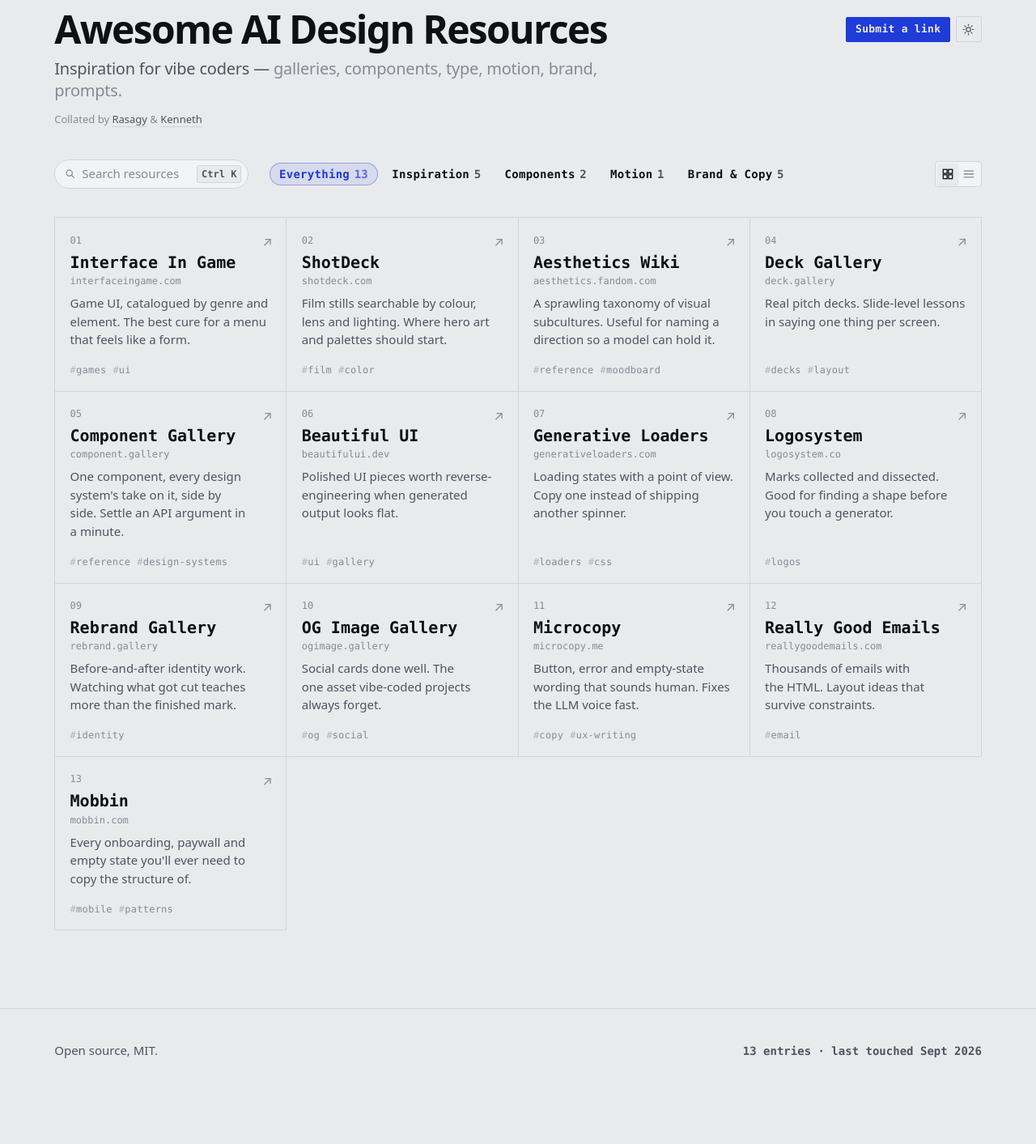
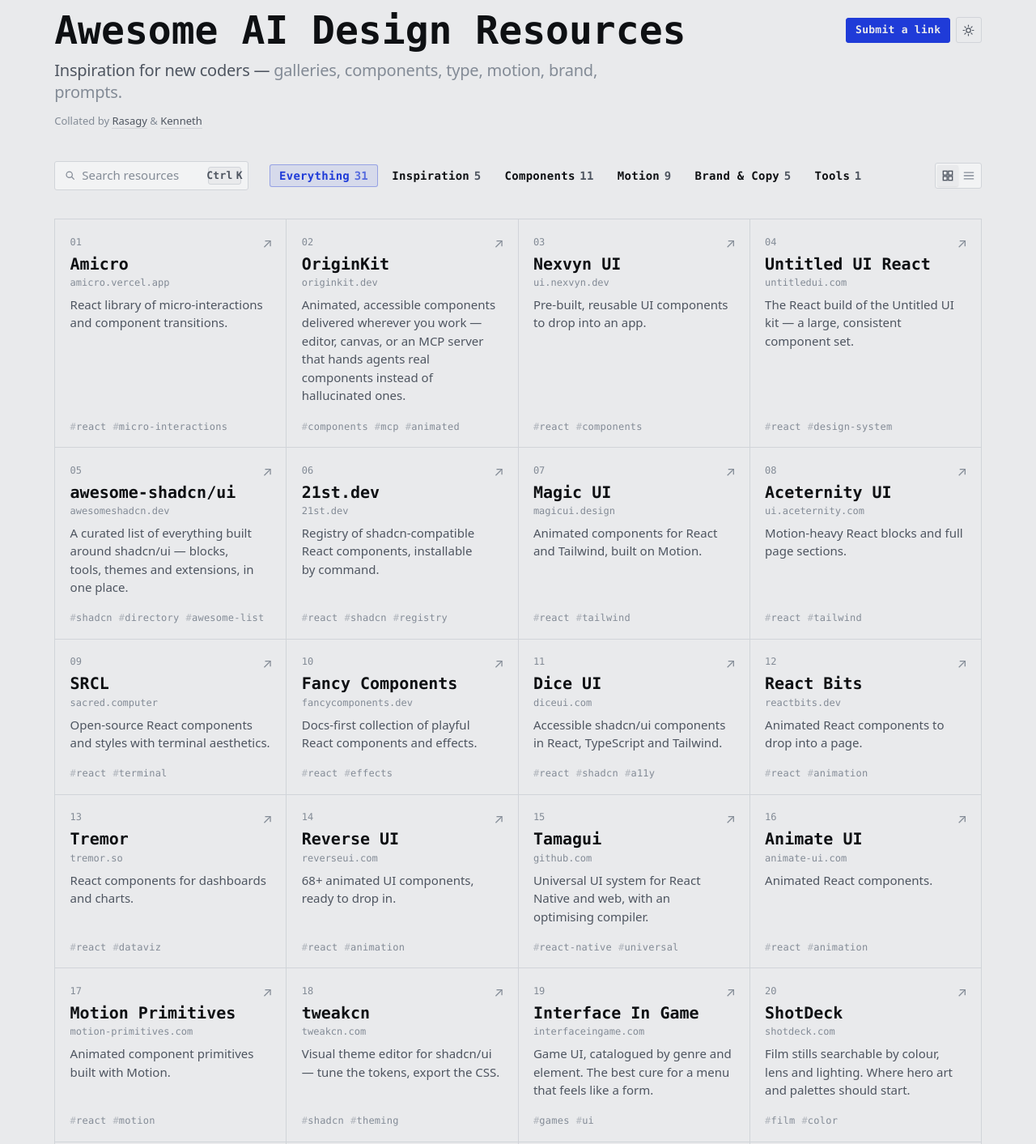
Before and after one commit to rasagy/awesome-ai-design-resources, a plain HTML site: page index.html in a window 1280 px wide. Shown: the part 24-1437 px from the top of the page at 81% size. Before the commit the page ends 1398 px from the top, so only its background shows below. Drawn offline with Linux system fonts and the light colour scheme; a web font is replaced by a local one.

Commit message:
added some more links and some minor UI alignments

```diff
--- a/assets/app.js
+++ b/assets/app.js
@@ -8,8 +8,6 @@
   q:      document.getElementById('q'),
   count:  document.getElementById('count'),
   empty:  document.getElementById('empty'),
-  total:  document.getElementById('total'),
-  updated:document.getElementById('updated'),
   theme:  document.getElementById('theme'),
   view:   document.getElementById('view'),
   hotkey: document.getElementById('hotkey'),
@@ -26,9 +24,6 @@
   const rx = new RegExp(`(${q.replace(/[.*+?^${}()|[\]\\]/g, '\\$&')})`, 'ig');
   return safe.replace(rx, '<mark>$1</mark>');
 }
-
-const fmtDate = (iso) =>
-  new Date(iso + 'T00:00:00').toLocaleDateString('en-GB', { month: 'short', year: 'numeric' });
 
 /* ── url state ─────────────────────────────────────────── */
 
@@ -175,7 +170,9 @@
 
 (async function init() {
   paintTheme();
-  el.hotkey.textContent = IS_APPLE ? '\u2318K' : 'Ctrl K';
+  el.hotkey.innerHTML = IS_APPLE
+    ? '<span>\u2318</span><span>K</span>'
+    : '<span>Ctrl</span><span>K</span>';
   el.q.setAttribute('aria-keyshortcuts', IS_APPLE ? 'Meta+K' : 'Control+K');
   try {
     state.data = await (await fetch('data/resources.json', { cache: 'no-cache' })).json();
@@ -185,8 +182,6 @@
     return;
   }
   state.data.resources.sort((a, b) => (b.added || '').localeCompare(a.added || ''));
-  el.total.textContent = state.data.resources.length;
-  el.updated.textContent = fmtDate(state.data.resources[0].added);
   readUrl();
   renderChips();
   render();
--- a/assets/styles.css
+++ b/assets/styles.css
@@ -25,6 +25,9 @@
   --t-body:  0.9375rem; /* 15px  notes, running text   */
   --t-meta:  0.8125rem; /* 13px  byline, chips, counts */
   --t-micro: 0.75rem;   /* 12px  domains, tags, index  */
+
+  --radius: 3px;        /* every control: field, chip, button, key cap */
+  --radius-inner: 2px;  /* a control nested inside another control */
 
   --wrap: 78rem;
   --gutter: clamp(1.25rem, 4vw, 3.5rem);
@@ -83,7 +86,7 @@
 :focus-visible {
   outline: 2px solid var(--focus);
   outline-offset: 3px;
-  border-radius: 2px;
+  border-radius: var(--radius);
 }
 
 .wrap {
@@ -104,7 +107,7 @@
   background: var(--ink);
   color: var(--paper);
   padding: 0.5rem 0.9rem;
-  border-radius: 4px;
+  border-radius: var(--radius);
   font-size: 0.8rem;
 }
 
@@ -123,11 +126,11 @@
 .wordmark {
   grid-column: 1;
   margin: 0;
-  font-family: var(--display);
+  font-family: var(--util);
   font-weight: 700;
-  font-size: clamp(2rem, 5.5vw, var(--t-h1));
-  line-height: 1.02;
-  letter-spacing: -0.035em;
+  font-size: clamp(1.75rem, 4.6vw, var(--t-h1));
+  line-height: 1.06;
+  letter-spacing: 0;
   text-wrap: balance;
 }
 .wordmark a { text-decoration: none; color: var(--ink); }
@@ -175,7 +178,7 @@
   text-decoration: none;
   background: none;
   border: 1px solid var(--rule);
-  border-radius: 2px;
+  border-radius: var(--radius);
   padding: 0.3rem 0.7rem;
   cursor: pointer;
   transition: color 0.18s, border-color 0.18s, background 0.18s;
@@ -241,7 +244,7 @@
   flex: 0 0 auto;
   width: 15rem;
   border: 1px solid var(--rule);
-  border-radius: 999px;
+  border-radius: var(--radius);
   padding: 0.35rem 0.5rem 0.35rem 0.75rem;
   background: var(--paper-2);
   transition: border-color 0.18s;
@@ -266,14 +269,21 @@
 .search input:focus { outline: none; }
 .search input::-webkit-search-cancel-button { display: none; }
 .search kbd {
+  display: inline-flex;
+  align-items: center;
+  justify-content: center;
+  gap: 0.32em;
+  min-width: 2.25rem;
+  height: 1.35rem;
   font-family: var(--util);
   font-weight: 700;
-  font-size: var(--t-micro);
+  font-size: var(--t-meta);
+  letter-spacing: 0.02em;
   white-space: nowrap;
   color: var(--ink-2);
   border: 1px solid var(--rule);
-  border-radius: 3px;
-  padding: 0.05rem 0.3rem;
+  border-radius: var(--radius);
+  padding: 0 0.3rem;
   background: var(--paper);
 }
 
@@ -296,7 +306,7 @@
   color: var(--ink);
   background: none;
   border: 1px solid transparent;
-  border-radius: 999px;
+  border-radius: var(--radius);
   padding: 0.3rem 0.7rem;
   cursor: pointer;
   white-space: nowrap;
@@ -318,7 +328,7 @@
   height: 2rem;              /* matches the search field */
   padding: 2px;
   border: 1px solid var(--rule);
-  border-radius: 4px;
+  border-radius: var(--radius);
   background: var(--paper-2);
   flex: none;
 }
@@ -331,7 +341,7 @@
   left: 2px;
   width: 1.625rem;
   height: 1.625rem;
-  border-radius: 3px;
+  border-radius: var(--radius-inner);
   background: var(--paper);
   box-shadow: 0 1px 2px rgba(0, 0, 0, 0.09);
   transition: transform 0.26s cubic-bezier(0.32, 0.72, 0.24, 1);
@@ -347,12 +357,13 @@
   height: 1.625rem;
   padding: 0;
   border: 0;
-  border-radius: 3px;
+  border-radius: var(--radius-inner);
   background: none;
   color: var(--ink-3);
   cursor: pointer;
   transition: color 0.16s, background 0.16s;
 }
+.view__btn svg { stroke-width: 1.4; }
 .view__btn svg {
   width: 14px;
   height: 14px;
@@ -361,8 +372,8 @@
   stroke-width: 1.5;
   stroke-linecap: round;
 }
-.view__btn:hover { color: var(--ink); }
-.view__btn[aria-pressed="true"] { color: var(--ink); }
+.view__btn:hover { color: var(--ink-2); }
+.view__btn[aria-pressed="true"] { color: var(--ink-2); }
 
 .sr-only {
   position: absolute;
@@ -379,6 +390,11 @@
 
 .list {
   list-style: none;
+  margin: 0;
+  padding: 0;
+}
+.list:empty {
+  display: none;
   margin: 0;
   padding: 0;
 }
@@ -444,6 +460,13 @@
 }
 .row article:hover { background: var(--paper-2); }
 
+/* List rows: the hover surface runs wider than the text, so the tint has
+   breathing room without the row losing alignment with the header grid. */
+.list[data-view="list"] article {
+  padding-inline: 1rem;
+  margin-inline: -1rem;
+}
+
 .stretch { text-decoration: none; }
 .stretch::after {
   content: "";
@@ -505,6 +528,19 @@
 }
 .row article:hover .row__go { transform: translate(0.15rem, -0.15rem); color: var(--accent); }
 
+.empty {
+  display: flex;
+  align-items: center;
+  justify-content: center;
+  min-height: 12rem;
+  margin: 0;
+  font-family: var(--util);
+  font-weight: 500;
+  font-size: var(--t-body);
+  color: var(--ink-3);
+}
+.empty[hidden] { display: none; }
+
 /* ── Footer ───────────────────────────────────────────── */
 
 .footer {
@@ -554,7 +590,7 @@
   height: 2rem;              /* matches the search field */
   padding: 2px;
   border: 1px solid var(--rule);
-  border-radius: 4px;
+  border-radius: var(--radius);
   background: var(--paper-2);
   flex: none;
 }
@@ -567,7 +603,7 @@
   left: 2px;
   width: 1.625rem;
   height: 1.625rem;
-  border-radius: 3px;
+  border-radius: var(--radius-inner);
   background: var(--paper);
   box-shadow: 0 1px 2px rgba(0, 0, 0, 0.09);
   transition: transform 0.26s cubic-bezier(0.32, 0.72, 0.24, 1);
@@ -583,12 +619,13 @@
   height: 1.625rem;
   padding: 0;
   border: 0;
-  border-radius: 3px;
+  border-radius: var(--radius-inner);
   background: none;
   color: var(--ink-3);
   cursor: pointer;
   transition: color 0.16s, background 0.16s;
 }
+.view__btn svg { stroke-width: 1.4; }
 .view__btn svg {
   width: 14px;
   height: 14px;
@@ -597,8 +634,8 @@
   stroke-width: 1.5;
   stroke-linecap: round;
 }
-.view__btn:hover { color: var(--ink); }
-.view__btn[aria-pressed="true"] { color: var(--ink); }
+.view__btn:hover { color: var(--ink-2); }
+.view__btn[aria-pressed="true"] { color: var(--ink-2); }
 
 .count { display: none; }
   .masthead__inner { grid-template-columns: minmax(0, 1fr); }
--- a/data/resources.json
+++ b/data/resources.json
@@ -7,6 +7,10 @@
     "rasagy": {
       "name": "Rasagy",
       "url": "https://rasagy.in/"
+    },
+    "arunesh": {
+      "name": "Arunesh",
+      "url": "https://arune.sh"
     }
   },
   "categories": [
@@ -25,6 +29,10 @@
     {
       "id": "brand",
       "label": "Brand & Copy"
+    },
+    {
+      "id": "tools",
+      "label": "Tools"
     }
   ],
   "resources": [
@@ -192,6 +200,244 @@
       ],
       "added": "2026-09-01",
       "by": "kenneth"
+    },
+    {
+      "name": "Amicro",
+      "url": "https://amicro.vercel.app/",
+      "domain": "amicro.vercel.app",
+      "category": "motion",
+      "note": "React library of micro-interactions and component transitions.",
+      "tags": [
+        "react",
+        "micro-interactions"
+      ],
+      "added": "2026-09-02",
+      "by": "arunesh"
+    },
+    {
+      "name": "OriginKit",
+      "url": "https://www.originkit.dev/",
+      "domain": "originkit.dev",
+      "category": "components",
+      "note": "Animated, accessible components delivered wherever you work — editor, canvas, or an MCP server that hands agents real components instead of hallucinated ones.",
+      "tags": [
+        "components",
+        "mcp",
+        "animated"
+      ],
+      "added": "2026-09-02",
+      "by": "arunesh"
+    },
+    {
+      "name": "Nexvyn UI",
+      "url": "https://ui.nexvyn.dev/components",
+      "domain": "ui.nexvyn.dev",
+      "category": "components",
+      "note": "Pre-built, reusable UI components to drop into an app.",
+      "tags": [
+        "react",
+        "components"
+      ],
+      "added": "2026-09-02",
+      "by": "arunesh"
+    },
+    {
+      "name": "Untitled UI React",
+      "url": "https://www.untitledui.com/react",
+      "domain": "untitledui.com",
+      "category": "components",
+      "note": "The React build of the Untitled UI kit — a large, consistent component set.",
+      "tags": [
+        "react",
+        "design-system"
+      ],
+      "added": "2026-09-02",
+      "by": "arunesh"
+    },
+    {
+      "name": "awesome-shadcn/ui",
+      "url": "https://awesomeshadcn.dev/",
+      "domain": "awesomeshadcn.dev",
+      "category": "components",
+      "note": "A curated list of everything built around shadcn/ui — blocks, tools, themes and extensions, in one place.",
+      "tags": [
+        "shadcn",
+        "directory",
+        "awesome-list"
+      ],
+      "added": "2026-09-02",
+      "by": "arunesh"
+    },
+    {
+      "name": "21st.dev",
+      "url": "https://21st.dev/",
+      "domain": "21st.dev",
+      "category": "components",
+      "note": "Registry of shadcn-compatible React components, installable by command.",
+      "tags": [
+        "react",
+        "shadcn",
+        "registry"
+      ],
+      "added": "2026-09-02",
+      "by": "arunesh"
+    },
+    {
+      "name": "Magic UI",
+      "url": "https://magicui.design/",
+      "domain": "magicui.design",
+      "category": "motion",
+      "note": "Animated components for React and Tailwind, built on Motion.",
+      "tags": [
+        "react",
+        "tailwind"
+      ],
+      "added": "2026-09-02",
+      "by": "arunesh"
+    },
+    {
+      "name": "Aceternity UI",
+      "url": "https://ui.aceternity.com/",
+      "domain": "ui.aceternity.com",
+      "category": "motion",
+      "note": "Motion-heavy React blocks and full page sections.",
+      "tags": [
+        "react",
+        "tailwind"
+      ],
+      "added": "2026-09-02",
+      "by": "arunesh"
+    },
+    {
+      "name": "SRCL",
+      "url": "https://www.sacred.computer/",
+      "domain": "sacred.computer",
+      "category": "components",
+      "note": "Open-source React components and styles with terminal aesthetics.",
+      "tags": [
+        "react",
+        "terminal"
+      ],
+      "added": "2026-09-02",
+      "by": "arunesh"
+    },
+    {
+      "name": "Fancy Components",
+      "url": "https://www.fancycomponents.dev/docs/introduction",
+      "domain": "fancycomponents.dev",
+      "category": "motion",
+      "note": "Docs-first collection of playful React components and effects.",
+      "tags": [
+        "react",
+        "effects"
+      ],
+      "added": "2026-09-02",
+      "by": "arunesh"
+    },
+    {
+      "name": "Dice UI",
+      "url": "https://diceui.com/",
+      "domain": "diceui.com",
+      "category": "components",
+      "note": "Accessible shadcn/ui components in React, TypeScript and Tailwind.",
+      "tags": [
+        "react",
+        "shadcn",
+        "a11y"
+      ],
+      "added": "2026-09-02",
+      "by": "arunesh"
+    },
+    {
+      "name": "React Bits",
+      "url": "https://reactbits.dev/",
+      "domain": "reactbits.dev",
+      "category": "motion",
+      "note": "Animated React components to drop into a page.",
+      "tags": [
+        "react",
+        "animation"
+      ],
+      "added": "2026-09-02",
+      "by": "arunesh"
+    },
+    {
+      "name": "Tremor",
+      "url": "https://www.tremor.so/",
+      "domain": "tremor.so",
+      "category": "components",
+      "note": "React components for dashboards and charts.",
+      "tags": [
+        "react",
+        "dataviz"
+      ],
+      "added": "2026-09-02",
+      "by": "arunesh"
+    },
+    {
+      "name": "Reverse UI",
+      "url": "https://reverseui.com/components",
+      "domain": "reverseui.com",
+      "category": "motion",
+      "note": "68+ animated UI components, ready to drop in.",
+      "tags": [
+        "react",
+        "animation"
+      ],
+      "added": "2026-09-02",
+      "by": "arunesh"
+    },
+    {
+      "name": "Tamagui",
+      "url": "https://github.com/tamagui/tamagui",
+      "domain": "github.com",
+      "category": "components",
+      "note": "Universal UI system for React Native and web, with an optimising compiler.",
+      "tags": [
+        "react-native",
+        "universal"
+      ],
+      "added": "2026-09-02",
+      "by": "arunesh"
+    },
+    {
+      "name": "Animate UI",
+      "url": "https://animate-ui.com/",
+      "domain": "animate-ui.com",
+      "category": "motion",
+      "note": "Animated React components.",
+      "tags": [
+        "react",
+        "animation"
+      ],
+      "added": "2026-09-02",
+      "by": "arunesh"
+    },
+    {
+      "name": "Motion Primitives",
+      "url": "https://motion-primitives.com/",
+      "domain": "motion-primitives.com",
+      "category": "motion",
+      "note": "Animated component primitives built with Motion.",
+      "tags": [
+        "react",
+        "motion"
+      ],
+      "added": "2026-09-02",
+      "by": "arunesh"
+    },
+    {
+      "name": "tweakcn",
+      "url": "https://tweakcn.com/",
+      "domain": "tweakcn.com",
+      "category": "tools",
+      "note": "Visual theme editor for shadcn/ui — tune the tokens, export the CSS.",
+      "tags": [
+        "shadcn",
+        "theming"
+      ],
+      "added": "2026-09-02",
+      "by": "arunesh"
     }
   ]
 }
--- a/index.html
+++ b/index.html
@@ -6,7 +6,7 @@
 <title>Awesome AI Design Resources</title>
 <meta name="description" content="A curated collection of AI design tools, agent skills, systems and reading. Collated by Rasagy & Kenneth." />
 <meta property="og:title" content="Awesome AI Design Resources" />
-<meta property="og:description" content="An inspiration index for vibe coders — references, component kits, type, motion and prompts." />
+<meta property="og:description" content="An inspiration index for new coders — references, component kits, type, motion and prompts." />
 <meta property="og:type" content="website" />
 <link rel="preconnect" href="https://fonts.googleapis.com" />
 <link rel="preconnect" href="https://fonts.gstatic.com" crossorigin />
@@ -31,7 +31,7 @@
 <header class="masthead">
   <div class="wrap masthead__inner">
     <h1 class="wordmark"><a href="./">Awesome AI Design Resources</a></h1>
-    <p class="tag">Inspiration for vibe coders — <span>galleries, components, type, motion, brand, prompts.</span></p>
+    <p class="tag">Inspiration for new coders — <span>galleries, components, type, motion, brand, prompts.</span></p>
     <p class="byline">Collated by <a href="https://rasagy.in/" rel="noopener">Rasagy</a> &amp; <a href="https://kenneth.dsouza.im/ai/" rel="noopener">Kenneth</a></p>
     <div class="masthead__actions">
       <a class="ghost" href="https://github.com/rasagy/awesome-ai-design-resources/edit/main/data/resources.json" target="_blank" rel="noopener">Submit a link</a>
@@ -76,7 +76,6 @@
 <footer class="footer">
   <div class="wrap footer__inner">
     <p>Open source, MIT.</p>
-    <p class="mono"><span id="total"></span> entries · last touched <span id="updated"></span></p>
   </div>
 </footer>
 
```
